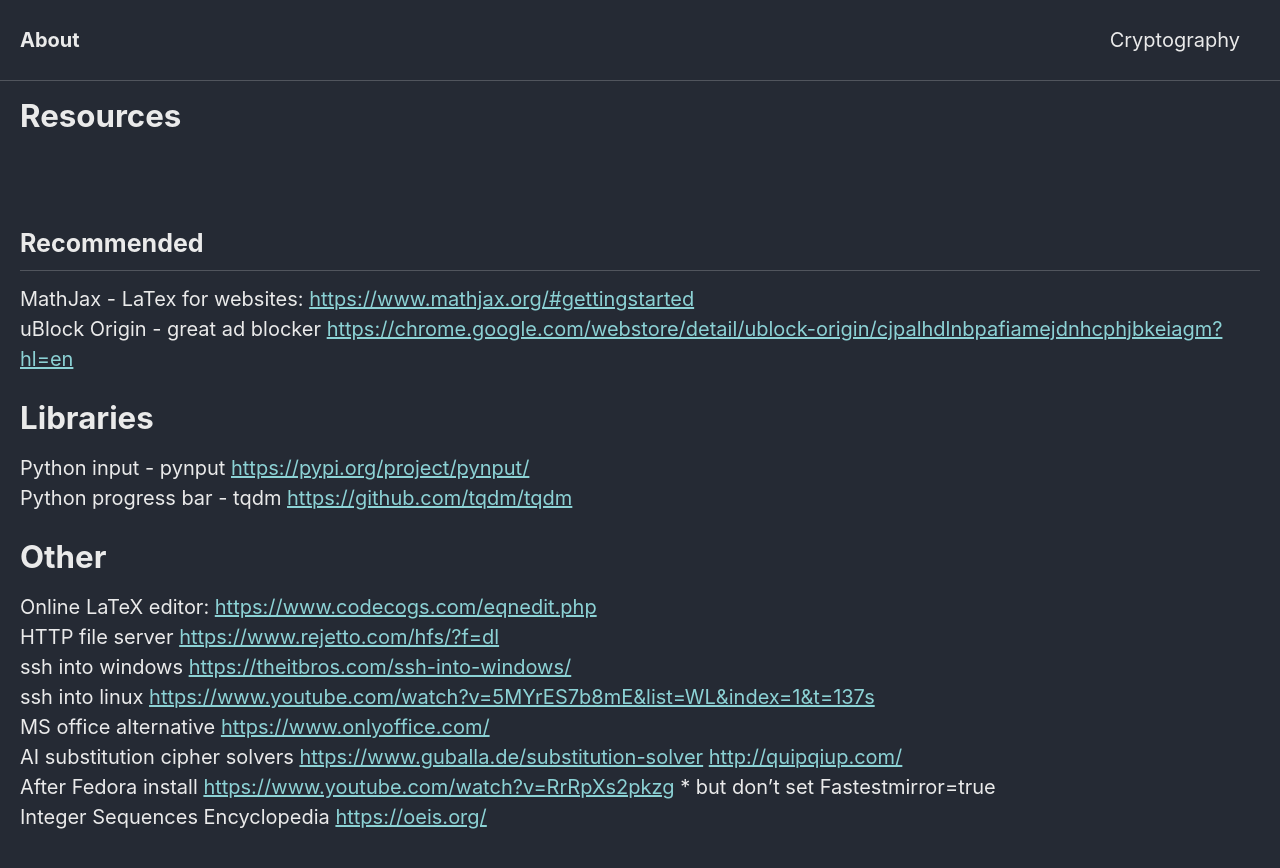
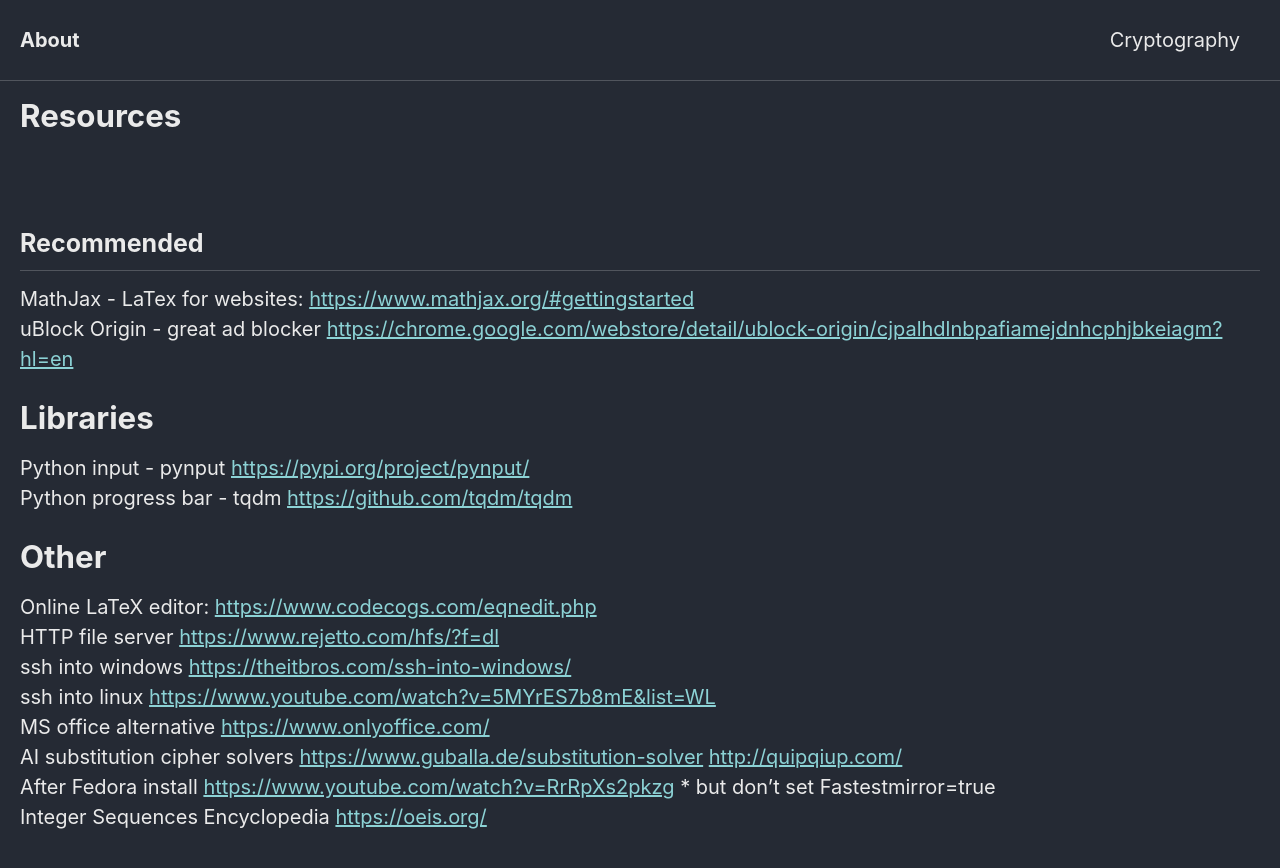
Before and after one commit to Connor-McCartney/Connor-McCartney.github.io, a Jekyll site: the page built from _pages/resources.md, in a window 1280 px wide. Shown: the top 868 px of the page. Built offline with Jekyll 4.4.1, drawn with Linux system fonts in a browser that asks for light colours; cached includes are drawn as plain includes; part of the change alters nothing that is shown.

Commit message:
Update resources.md

```diff
--- a/_pages/resources.md
+++ b/_pages/resources.md
@@ -21,7 +21,7 @@ Python progress bar - tqdm <https://github.com/tqdm/tqdm> <br>
 Online LaTeX editor: <https://www.codecogs.com/eqnedit.php> <br>
 HTTP file server <https://www.rejetto.com/hfs/?f=dl> <br>
 ssh into windows <https://theitbros.com/ssh-into-windows/> <br>
-ssh into linux <https://www.youtube.com/watch?v=5MYrES7b8mE&list=WL&index=1&t=137s> <br>
+ssh into linux <https://www.youtube.com/watch?v=5MYrES7b8mE&list=WL> <br>
 MS office alternative <https://www.onlyoffice.com/> <br>
 AI substitution cipher solvers <https://www.guballa.de/substitution-solver> <http://quipqiup.com/> <br>
 After Fedora install <https://www.youtube.com/watch?v=RrRpXs2pkzg>  * but don't set Fastestmirror=true  <br>
```
